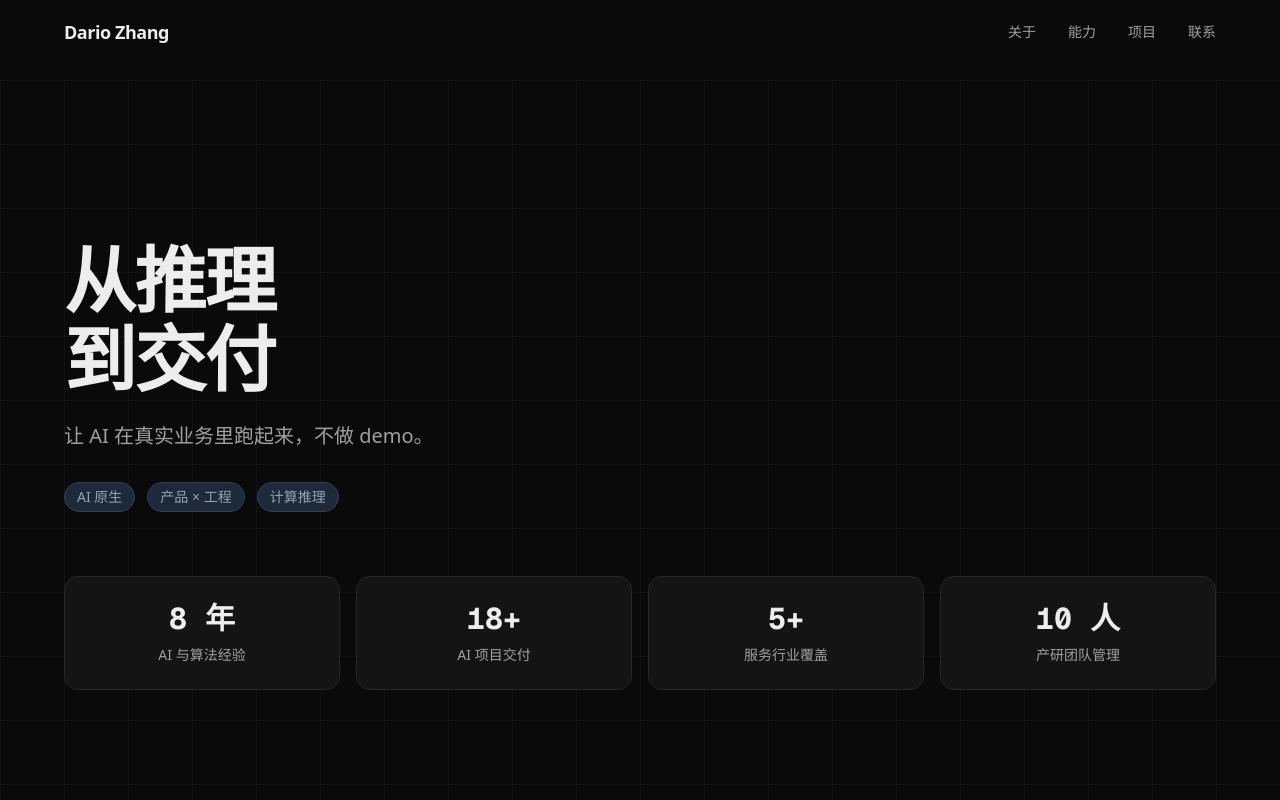
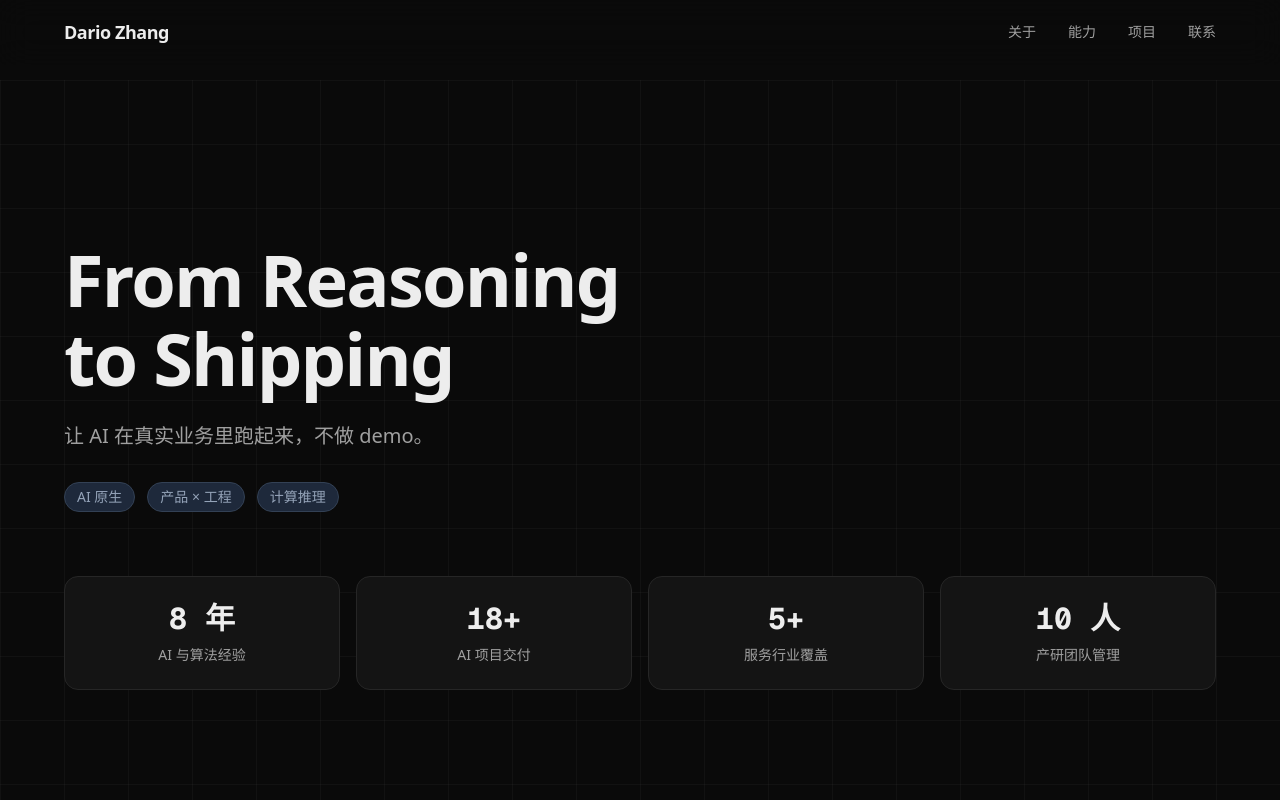
Before and after one commit to dario-github/portfolio-site, a Next.js app: page / in a window 1280 px wide. Shown: the top 800 px of the page. Built offline with nearby package versions, Linux system fonts and the light colour scheme.

Commit message:
fix: hero title back to English - more professional

```diff
--- a/src/components/Hero.tsx
+++ b/src/components/Hero.tsx
@@ -31,9 +31,9 @@ export default function Hero() {
           transition={{ duration: 0.6 }}
         >
           <h1 className="text-5xl md:text-7xl font-extrabold tracking-tight text-[#EDEDED] leading-[1.1]">
-            从推理
+            From Reasoning
             <br />
-            到交付
+            to Shipping
           </h1>
 
           <p className="mt-6 text-xl text-[#A0A0A0] max-w-xl">
```
